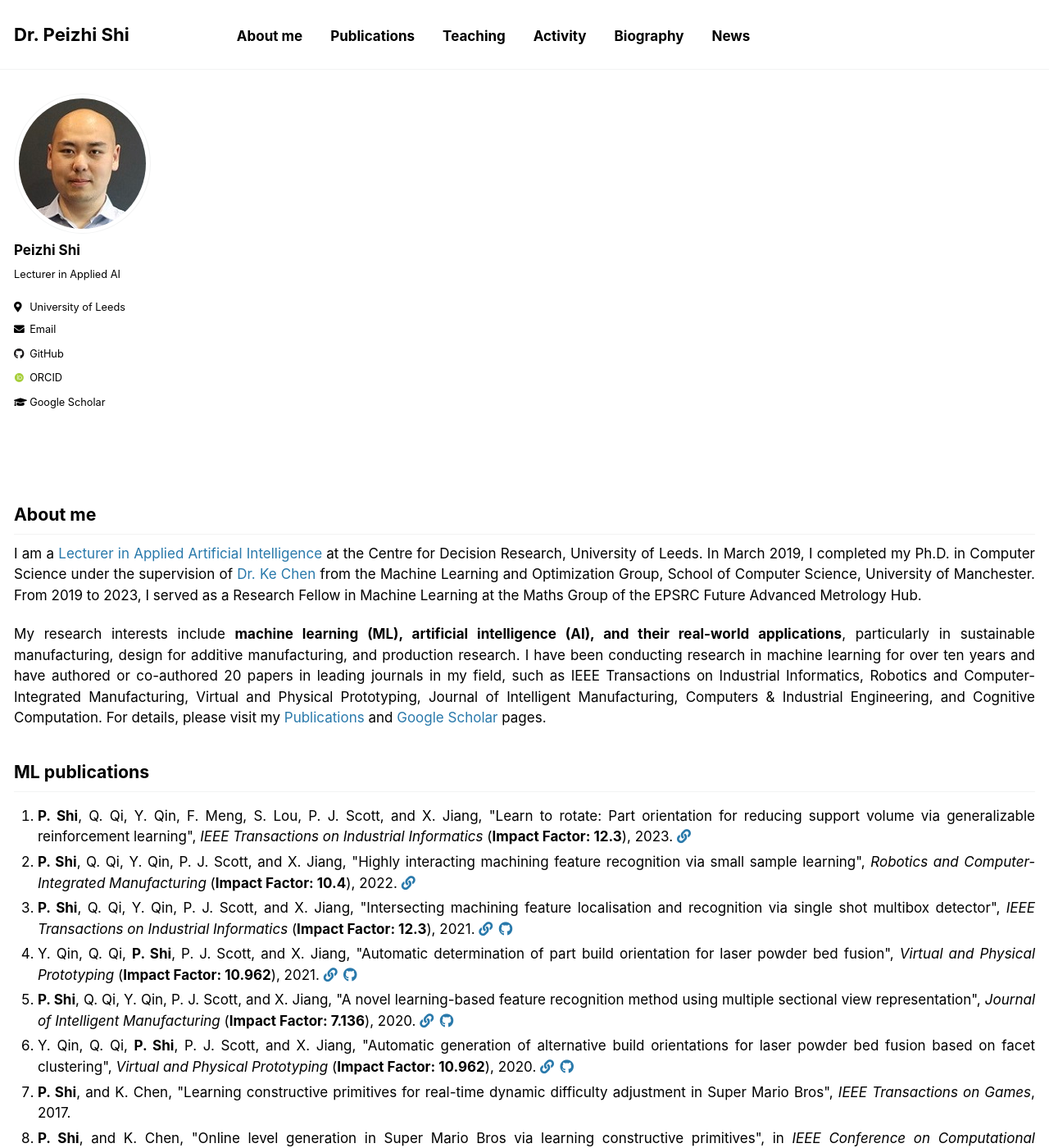
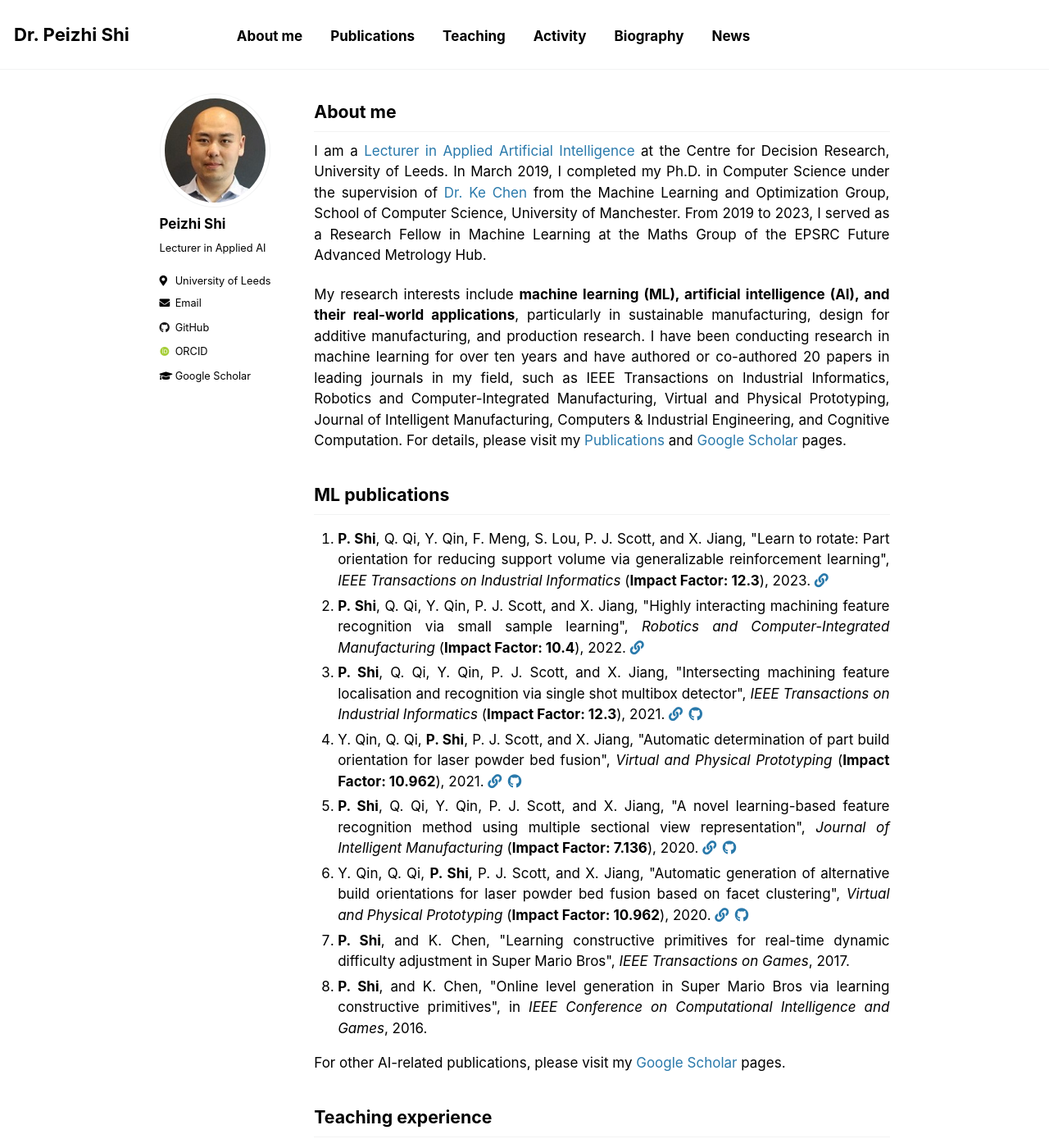
Before and after one commit to PeizhiShi/peizhishi.github.io, a Jekyll site: the page built from _pages/index.md, in a window 1280 px wide and 1400 px high. Shown: the whole window at 82% size. Built offline with Jekyll 4.4.1, drawn with Linux system fonts in a browser that asks for light colours; some web fonts are replaced; our own code applies the rules of GitHub Pages for plain Markdown files.

Commit message:
Update _page.scss

```diff
--- a/_sass/_page.scss
+++ b/_sass/_page.scss
@@ -12,13 +12,15 @@
   animation: intro 0.3s both;
   animation-delay: 0.35s;
 
-  @include breakpoint($x-large) {
-    max-width: $x-large;
-  }
+
 }
 
 .page {
-
+  @include breakpoint($large) {
+    @include span(10 of 12 last);
+    @include prefix(0.5 of 12);
+    @include suffix(0 of 12);
+  }
 
   .page__inner-wrap {
     padding-top: 50px;
```
